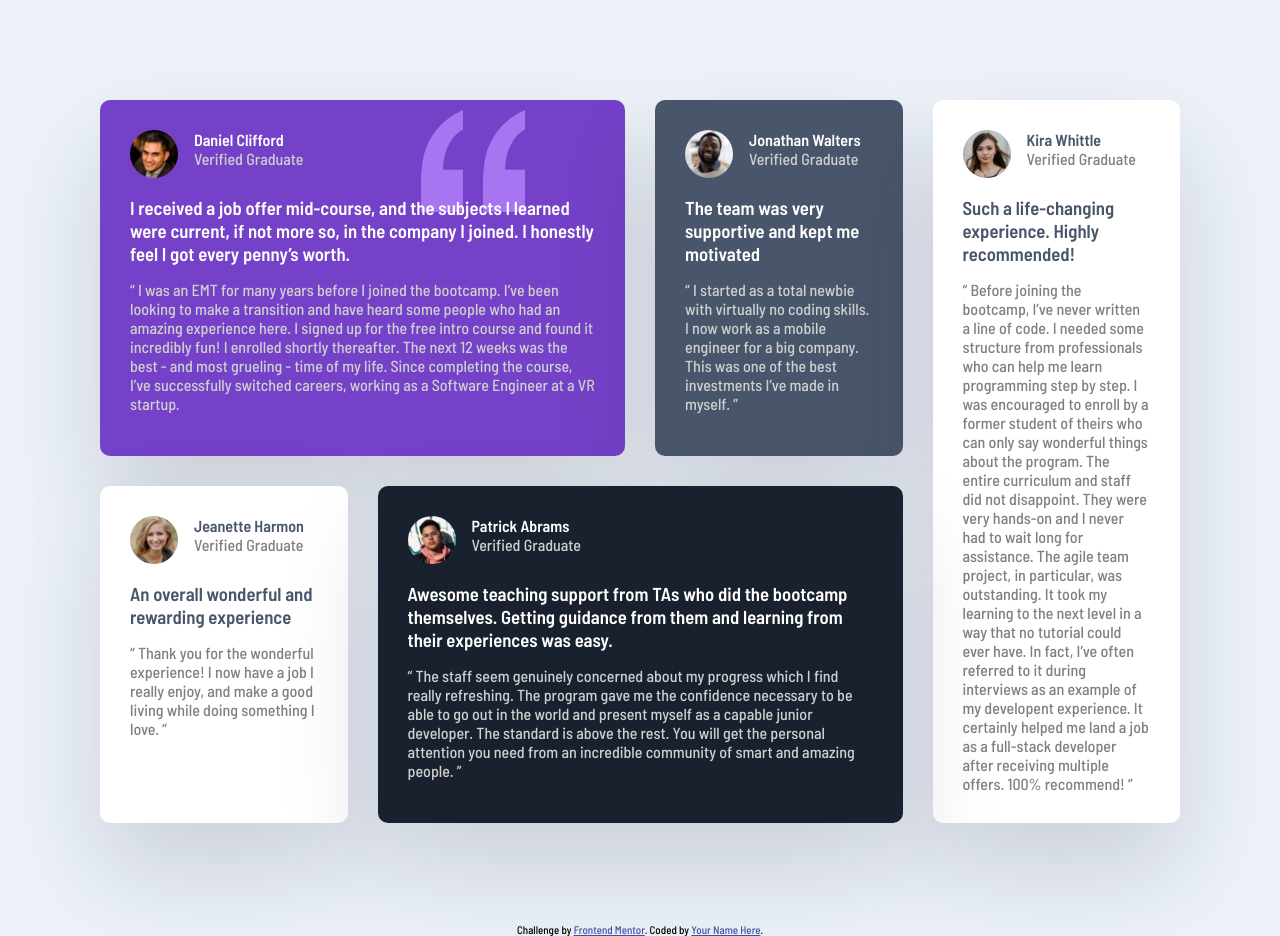
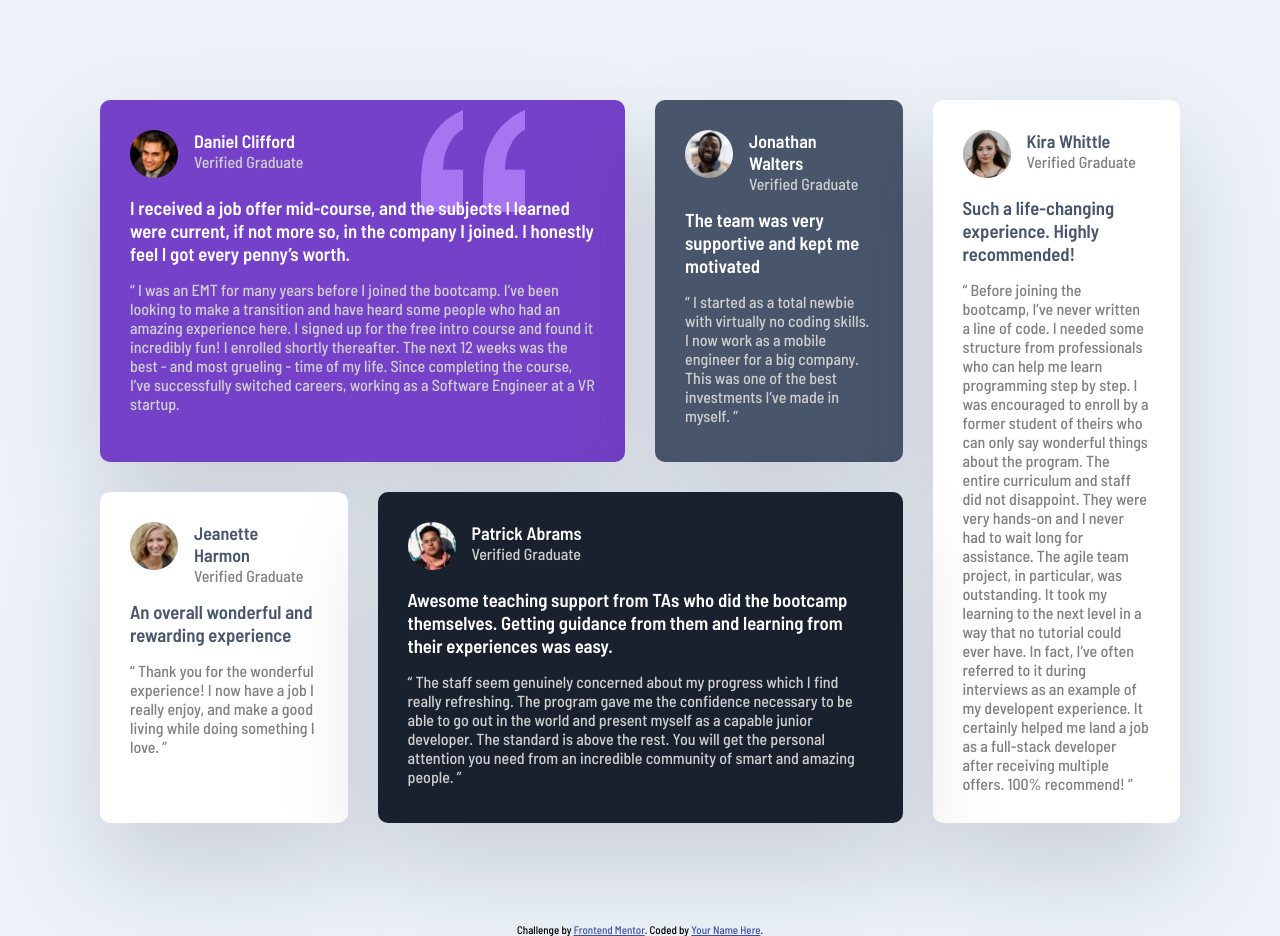
Before and after one commit to apah-dev/testimonials-grid-section-main, a plain HTML site: page index.html in a window 1280 px wide. Drawn offline with Linux system fonts and the light colour scheme.

Commit message:
added a h1 and a footer

```diff
--- a/index.html
+++ b/index.html
@@ -63,6 +63,9 @@
         border-radius: 10px;
       }
 
+      h1 {
+        font-size: 18px;
+      }
       .paragraph,
       h3 {
         margin-top: 15px;
@@ -92,7 +95,7 @@
         border-radius: 10px;
       }
       .kira,
-      h3 h4 {
+      h3 h1 {
         color: var(--darkgrayishblue);
       }
 
@@ -107,7 +110,7 @@
       }
 
       .jeanette,
-      h3 h4 {
+      h3 h1 {
         color: var(--darkgrayishblue);
       }
 
@@ -208,7 +211,7 @@
             />
           </div>
           <div>
-            <h4>Daniel Clifford</h4>
+            <h1>Daniel Clifford</h1>
             <p>Verified Graduate</p>
           </div>
         </div>
@@ -238,7 +241,7 @@
             />
           </div>
           <div>
-            <h4>Jonathan Walters</h4>
+            <h1>Jonathan Walters</h1>
             <p>Verified Graduate</p>
           </div>
         </div>
@@ -257,7 +260,7 @@
           </div>
 
           <div>
-            <h4>Kira Whittle</h4>
+            <h1>Kira Whittle</h1>
             <p>Verified Graduate</p>
           </div>
         </div>
@@ -287,7 +290,7 @@
             />
           </div>
           <div>
-            <h4>Jeanette Harmon</h4>
+            <h1>Jeanette Harmon</h1>
             <p>Verified Graduate</p>
           </div>
         </div>
@@ -308,7 +311,7 @@
             />
           </div>
           <div>
-            <h4>Patrick Abrams</h4>
+            <h1>Patrick Abrams</h1>
             <p>Verified Graduate</p>
           </div>
         </div>
@@ -329,11 +332,13 @@
       </div>
     </main>
 
+    <footer>
       <div class="attribution">
         Challenge by
         <a href="https://www.frontendmentor.io?ref=challenge" target="_blank"
           >Frontend Mentor</a
         >. Coded by <a href="#">Your Name Here</a>.
       </div>
+    </footer>
   </body>
 </html>
```
Lines whose indentation alone changed are shown as unchanged.
